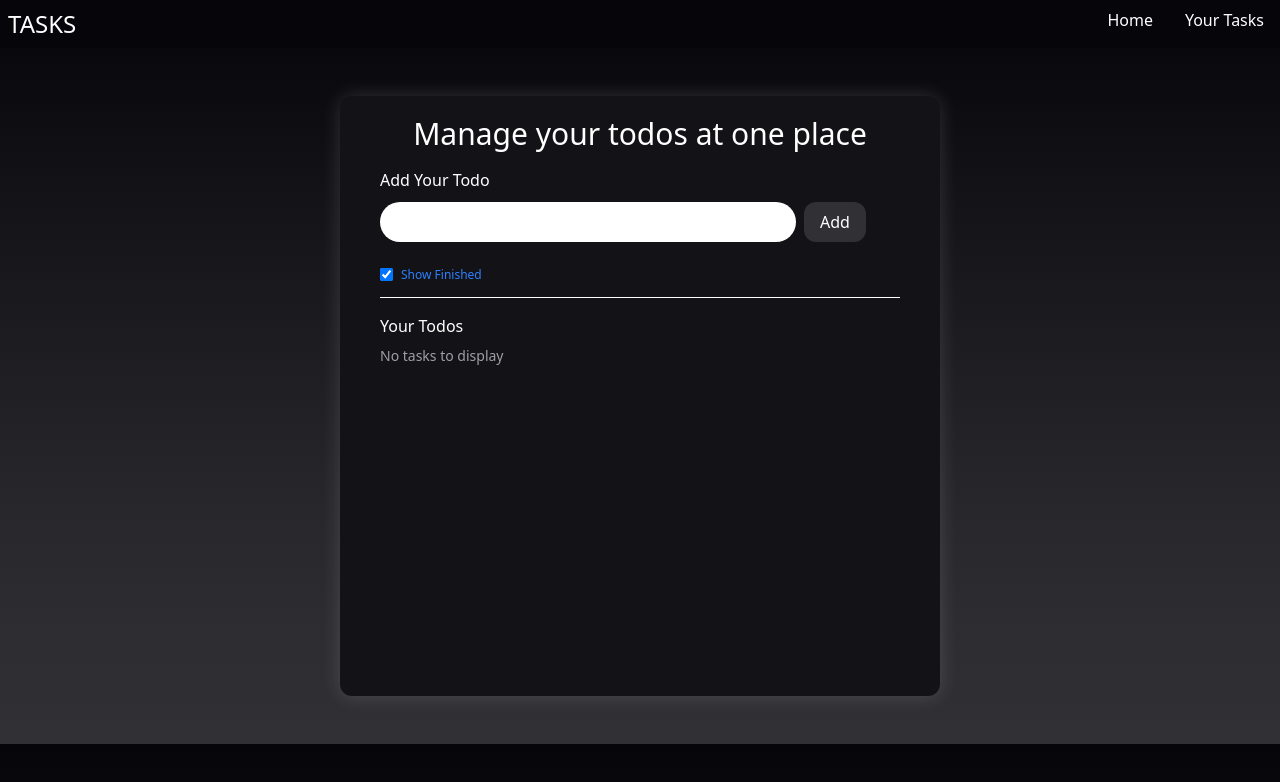
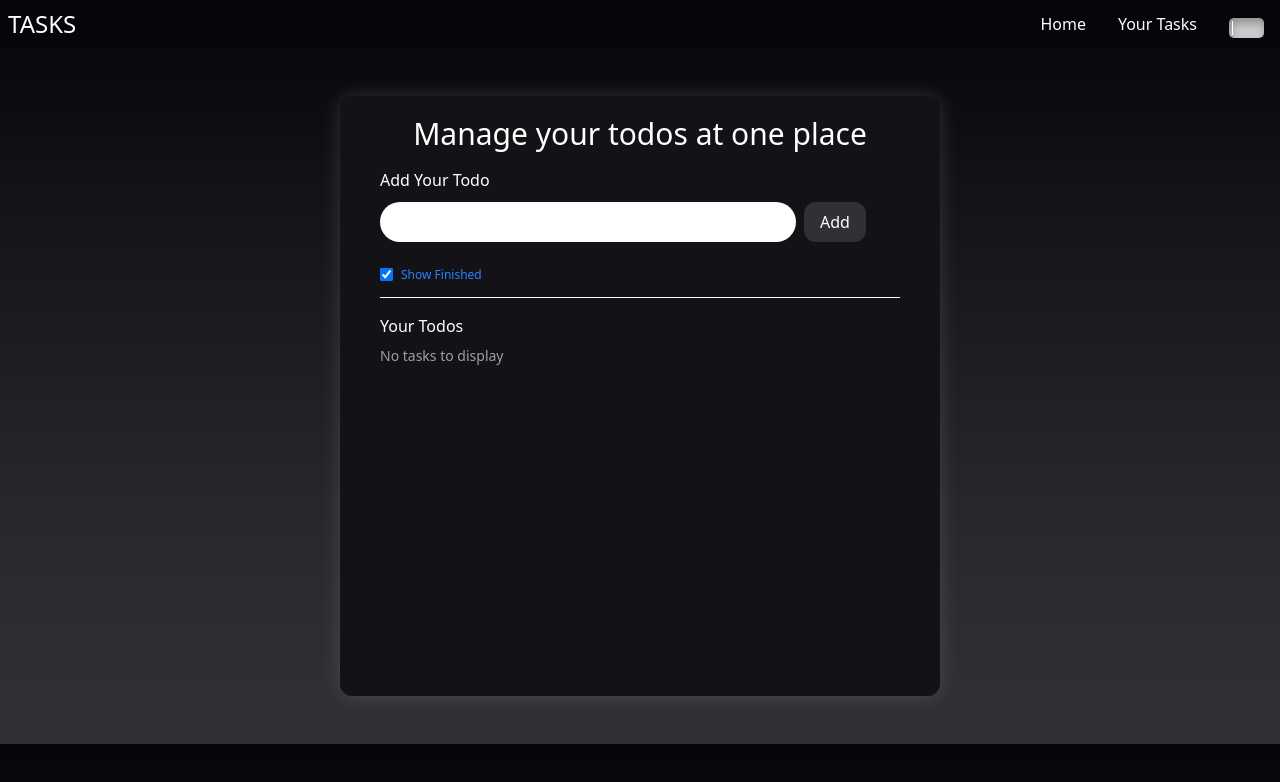
Before and after one commit to Sayandeep15/React-Todo-App, a React (Vite) app: page / in a window 1280 px wide. Shown: the top 782 px of the page. Built offline with nearby package versions, Linux system fonts and the light colour scheme.

Commit message:
Initial commit

```diff
--- a/package.json
+++ b/package.json
@@ -14,7 +14,7 @@
     "react": "^19.1.0",
     "react-dom": "^19.1.0",
     "react-icons": "^5.5.0",
-    "tailwindcss": "^4.1.10",
+    "styled-components": "^6.1.19",
     "uuid": "^11.1.0"
   },
   "devDependencies": {
@@ -22,10 +22,13 @@
     "@types/react": "^19.1.2",
     "@types/react-dom": "^19.1.2",
     "@vitejs/plugin-react": "^4.4.1",
+    "autoprefixer": "^10.4.21",
     "eslint": "^9.25.0",
     "eslint-plugin-react-hooks": "^5.2.0",
     "eslint-plugin-react-refresh": "^0.4.19",
     "globals": "^16.0.0",
+    "postcss": "^8.5.6",
+    "tailwindcss": "^4.1.10",
     "vite": "^6.3.5"
   }
 }
--- a/src/App.jsx
+++ b/src/App.jsx
@@ -85,6 +85,7 @@ function App() {
   return (
     <>
       <Nav />
+
       <div className="w-full mt-12 mb-12 text-white">
         <div className="container  bg-[#131216] px-10 py-5 shadow-[0px_0px_20px_0px_rgba(255,_255,_255,_0.15)]  w-[600px] h-[600px] mx-auto  rounded-xl flex items-center flex-col">
           <h1 className="text-3xl mx-auto mb-4 ">
--- a/src/Component/Nav.jsx
+++ b/src/Component/Nav.jsx
@@ -1,15 +1,17 @@
-import React from 'react'
+import React from "react";
+import Slider from "./Slider";
 
 const Nav = () => {
   return (
-    <div className='flex bg-[#05050A] w-full text-white justify-between p-2'>
-        <h1 className='text-2xl '>TASKS</h1>
-        <ul className='flex gap-8 pr-2 '>
-            <li>Home</li>
-            <li>Your Tasks</li>
-        </ul>
+    <div className="flex bg-[#05050A] w-full text-white justify-between p-2">
+      <h1 className="text-2xl ">TASKS</h1>
+      <ul className="flex gap-8 pr-2 items-center">
+        <li>Home</li>
+        <li>Your Tasks</li>
+        <Slider />
+      </ul>
     </div>
-  )
-}
+  );
+};
 
-export default Nav
+export default Nav;
--- /dev/null
+++ b/src/Component/Slider.jsx
@@ -0,0 +1,67 @@
+import React from 'react';
+import styled from 'styled-components';
+
+const Switch = () => {
+  return (
+    <StyledWrapper >
+      <label className="switch  ">
+        <input type="checkbox" />
+        <span className="slider" />
+      </label>
+    </StyledWrapper>
+  );
+}
+
+const StyledWrapper = styled.div`
+  /* The switch - the box around the slider */
+  .switch {
+    font-size: 10px;
+    position: relative;
+    display: inline-block;
+    width: 3.5em;
+    height: 2em;
+  }
+
+  /* Hide default HTML checkbox */
+  .switch input {
+    opacity: 0;
+    width: 0;
+    height: 0;
+  }
+
+  /* The slider */
+  .slider {
+    position: absolute;
+    cursor: pointer;
+    top: 0;
+    left: 0;
+    right: 0;
+    bottom: 0;
+    background-color: #ccc;
+    box-shadow: inset 2px 5px 10px rgba(0,0,0,0.3);
+    transition: .4s;
+    border-radius: 5px;
+  }
+
+  .slider:before {
+    position: absolute;
+    content: "";
+    height: 1.4em;
+    width: 0.1em;
+    border-radius: 0px;
+    left: 0.3em;
+    bottom: 0.3em;
+    background-color: white;
+    transition: .4s;
+  }
+
+  input:checked + .slider {
+    background-color: #171717;
+    box-shadow: inset 2px 5px 10px rgb(0, 0, 0);
+  }
+
+  input:checked + .slider:before {
+    transform: translateX(2.8em) rotate(360deg);
+  }`;
+
+export default Switch;
```
Also changed, not shown: src/App.css (line endings or trailing spaces), 1 other file (tests, documents, lock files or other folders).
